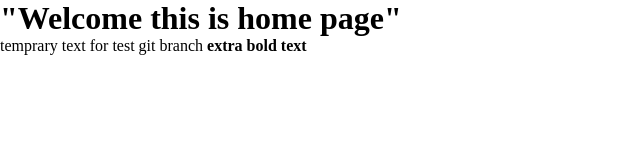
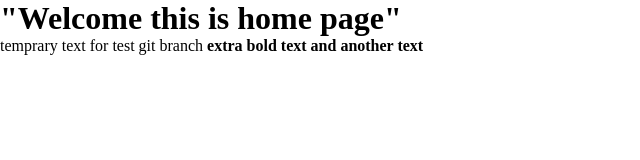
Before and after one commit to dhruv-tagline/signup-login-page-with-reusable-input, a React (Create React App) app: page / in a window 1280 px wide. Shown: the top 160 px of the page, without its empty margins (0-640 px from the left). Built offline with nearby package versions, Linux system fonts and the light colour scheme.

Commit message:
app.js updated again

```diff
--- a/src/App.js
+++ b/src/App.js
@@ -27,7 +27,7 @@ function App() {
   return (
       <div className="App">
         {routes}
-        <p>temprary text for test git branch <b>extra bold text</b></p>
+        <p>temprary text for test git branch <b>extra bold text and another text</b></p>
       </div>
     );
 }
```
